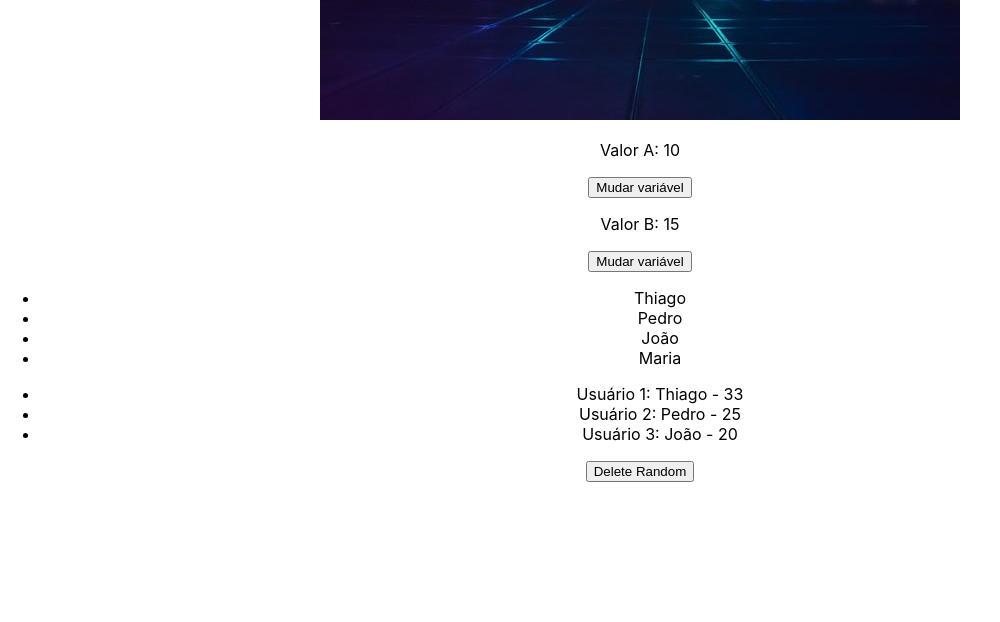
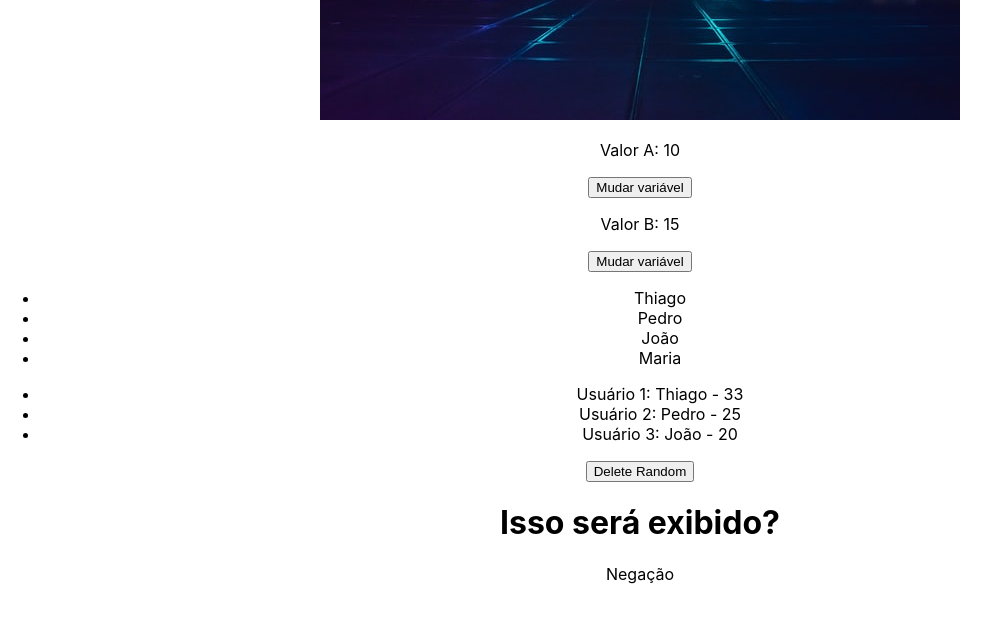
Before and after one commit to frinhanifrinhani/react_dz, a React (Create React App) app in the folder 3_AVANCANDO_EM_REACT/avancando/: page / in a window 1280 px wide. Shown: the part 820-1442 px from the top of the page, without its empty margins (0-1000 px from the left). Built offline with nearby package versions, Linux system fonts and the light colour scheme.

Commit message:
Condicional if ternário

```diff
--- a/3_AVANCANDO_EM_REACT/avancando/src/App.js
+++ b/3_AVANCANDO_EM_REACT/avancando/src/App.js
@@ -1,6 +1,7 @@
 //components
 import ManageData from './components/ManageData';
 import ListRender from './components/ListRender';
+import ConditionalRender from './components/ConditionalRender';
 
 // style
 import './App.css';
@@ -31,6 +32,10 @@
         <ListRender />
       </div>
 
+      <div>
+        <ConditionalRender />
+      </div>
+
     </div>
   );
 }
--- /dev/null
+++ b/3_AVANCANDO_EM_REACT/avancando/src/components/ConditionalRender.js
@@ -0,0 +1,16 @@
+import { useState } from 'react'
+
+const ConditionalRender = () => {
+
+    const [x] = useState(false);
+
+  return (
+    <div>
+        <h1>Isso será exibido?</h1>
+        {x && <p>Se x for true, sim</p> }
+        {!x && <p>Negação</p> }
+    </div>
+  )
+}
+
+export default ConditionalRender
```
